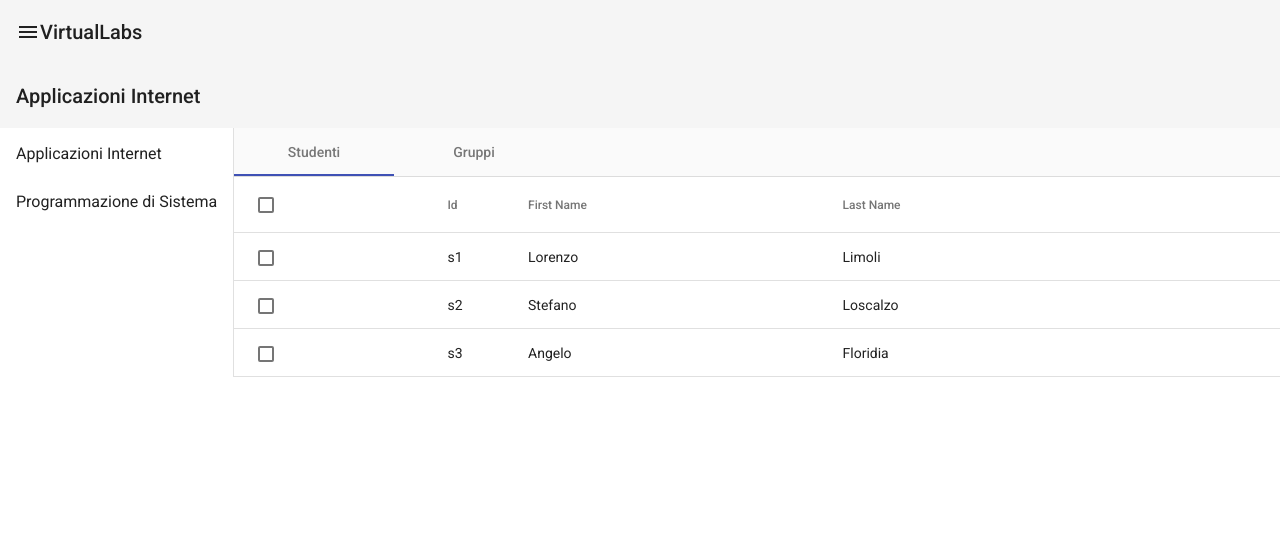
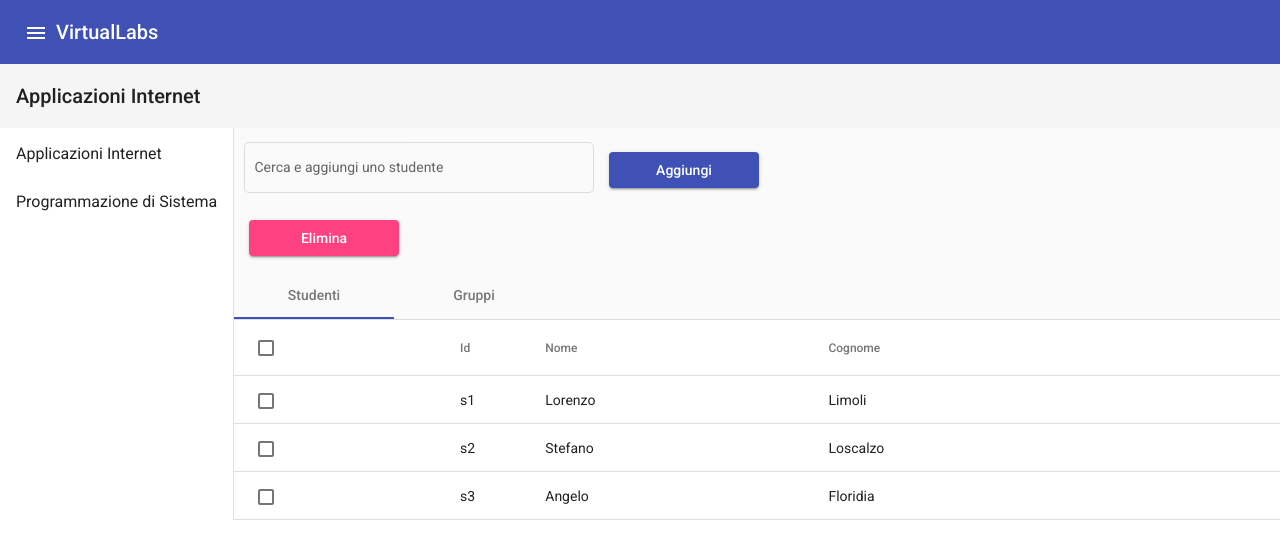
Before and after one commit to lore-lml/ai2020-laboratorio4-5, an Angular app: page / in a window 1280 px wide. Shown: the top 544 px of the page. Built offline with nearby package versions, Linux system fonts and the light colour scheme.

Commit message:
input text and buttons

```diff
--- a/src/app/app.component.css
+++ b/src/app/app.component.css
@@ -1,2 +1,17 @@
 table{width: 100%;}
 mat-sidenav-container{ height: 100%; }
+
+
+div.form-student-table{
+  margin: 10px 0 10px 10px;
+}
+
+div.form-student-table>mat-form-field{
+  margin-right: 10px;
+  width: 350px;
+}
+
+div.form-student-table button{
+  margin: 5px;
+  width: 150px;
+}
--- a/src/app/app.component.html
+++ b/src/app/app.component.html
@@ -1,5 +1,7 @@
-<mat-toolbar>
-  <mat-icon (click)="toggleForMenuClick()">menu</mat-icon>
+<mat-toolbar color="primary">
+  <button mat-icon-button>
+    <mat-icon (click)="toggleForMenuClick()">menu</mat-icon>
+  </button>
   <h1>VirtualLabs</h1>
 </mat-toolbar>
 
@@ -21,15 +23,35 @@
   </mat-sidenav>
   <!-- ************************* SIDENAV CONTENT********************-->
   <mat-sidenav-content>
+    <div class="form-student-table">
+      <mat-form-field appearance="outline">
+        <mat-label>Cerca e aggiungi uno studente</mat-label>
+        <input matInput>
+      </mat-form-field>
+      <button mat-raised-button color="primary">Aggiungi</button>
+      <div>
+        <button mat-raised-button color="accent">Elimina</button>
+      </div>
+    </div>
+
     <mat-tab-group>
 
       <mat-tab label="Studenti">
         <div class="container">
-          <table mat-table [dataSource]="studentTable.students">
+          <table mat-table [dataSource]="studentTable.students" class="mat-elevation-z8">
             <!-- Select Column-->
             <ng-container matColumnDef="Select">
-              <th mat-header-cell *matHeaderCellDef><mat-checkbox [indeterminate]="studentTable.isIndeterminate()" [checked]="studentTable.isHeaderChecked()" (change)="studentTable.onHeaderChange($event)" ></mat-checkbox></th>
-              <td mat-cell *matCellDef="let element; let i = index"><mat-checkbox [checked]="studentTable.isCheckboxChecked(i)" (change)="studentTable.onCheckboxChange(i, $event)"></mat-checkbox></td>
+              <th mat-header-cell *matHeaderCellDef>
+                <mat-checkbox [indeterminate]="studentTable.isIndeterminate()"
+                              [checked]="studentTable.isHeaderChecked()"
+                              (change)="studentTable.onHeaderChange($event)" >
+                </mat-checkbox>
+              </th>
+              <td mat-cell *matCellDef="let element; let i = index">
+                <mat-checkbox [checked]="studentTable.isCheckboxChecked(i)"
+                              (change)="studentTable.onCheckboxChange(i, $event)">
+                </mat-checkbox>
+              </td>
             </ng-container>
             <!-- Id Column-->
             <ng-container matColumnDef="Id">
@@ -38,12 +60,12 @@
             </ng-container>
             <!-- FirstName Column-->
             <ng-container matColumnDef="FirstName">
-              <th mat-header-cell *matHeaderCellDef> First Name </th>
+              <th mat-header-cell *matHeaderCellDef> Nome </th>
               <td mat-cell *matCellDef="let element"> {{element.firstName}} </td>
             </ng-container>
             <!-- LastName Column-->
             <ng-container matColumnDef="LastName">
-              <th mat-header-cell *matHeaderCellDef> Last Name </th>
+              <th mat-header-cell *matHeaderCellDef> Cognome </th>
               <td mat-cell *matCellDef="let element"> {{element.lastName}} </td>
             </ng-container>
 
--- a/src/app/app.module.ts
+++ b/src/app/app.module.ts
@@ -9,6 +9,8 @@ import {MatSidenavModule} from '@angular/material/sidenav';
 import {MatListModule} from '@angular/material/list';
 import {MatTableModule} from '@angular/material/table';
 import {MatCheckboxModule} from '@angular/material/checkbox';
+import {MatButtonModule} from '@angular/material/button';
+import {MatInputModule} from '@angular/material/input';
 
 @NgModule({
   declarations: [
@@ -23,7 +25,9 @@ import {MatCheckboxModule} from '@angular/material/checkbox';
     MatSidenavModule,
     MatListModule,
     MatTableModule,
-    MatCheckboxModule
+    MatCheckboxModule,
+    MatButtonModule,
+    MatInputModule
   ],
   providers: [],
   bootstrap: [AppComponent]
```
